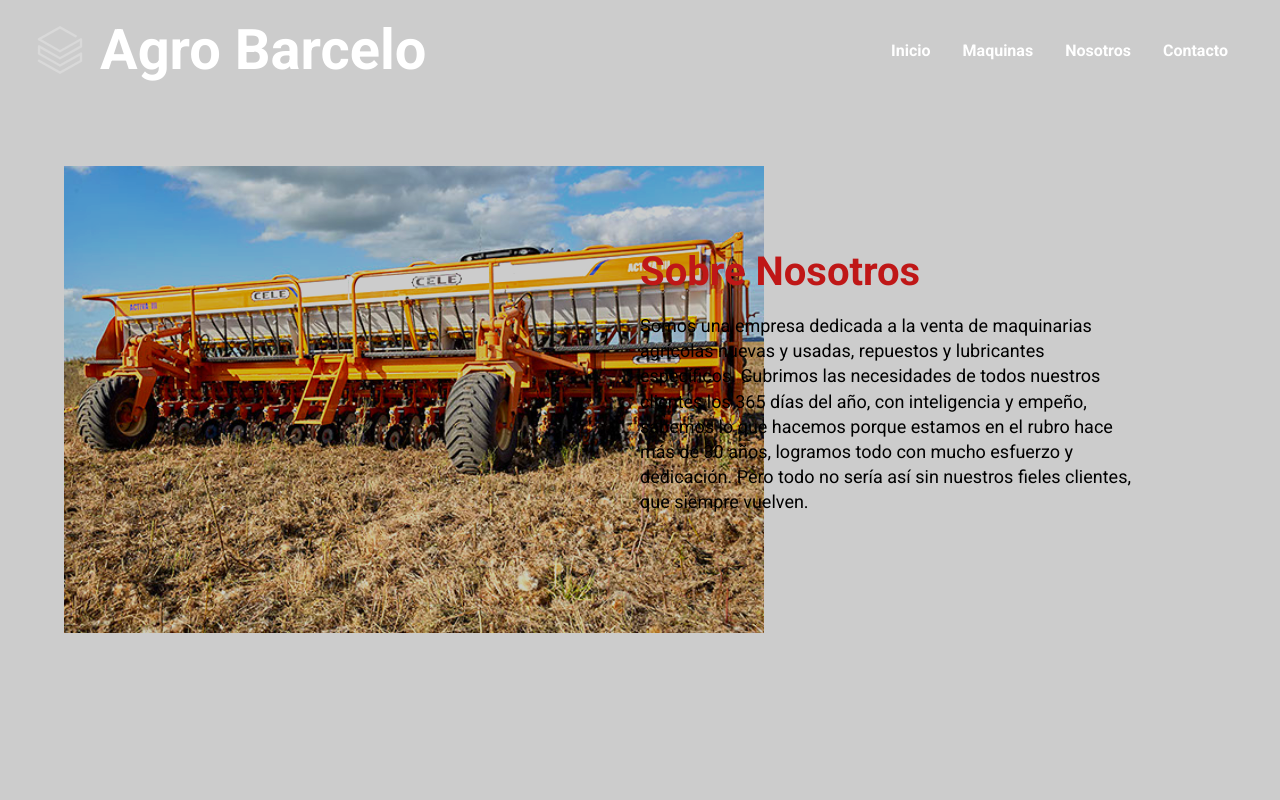
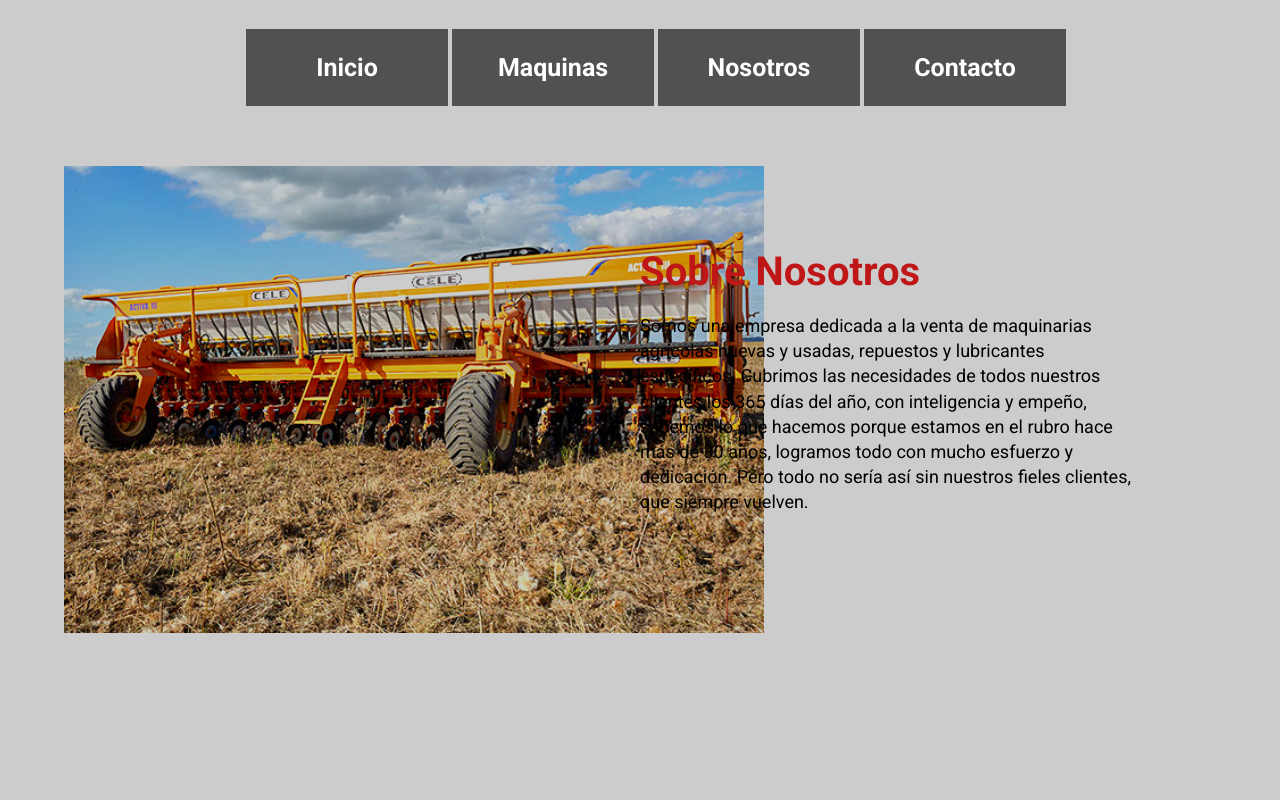
Before and after one commit to GianlucaTerzoni/agrobarcelo, a React (Create React App) app: page /about in a window 1280 px wide. Shown: the top 800 px of the page. Built offline with nearby package versions, Linux system fonts and the light colour scheme.

Commit message:
cfg nueva

```diff
--- a/src/App.js
+++ b/src/App.js
@@ -16,7 +16,10 @@ function App() {
 
       <Navbar />
       <Hero />
+      <About />
       <Concesionario />
+      <Maquinas  />
+      <Contact />
       <Footer />
       <Maps />
 
--- a/src/components/HeroStyles.css
+++ b/src/components/HeroStyles.css
@@ -42,4 +42,5 @@
     .hero .content{
         margin-left: 1rem;
     }
+
 }
--- a/src/components/Navbar.js
+++ b/src/components/Navbar.js
@@ -12,15 +12,15 @@ const Navbar = () => {
     <div name="top" className="navbar">
       <div className="container">
         <div className="logo">
-          <SiDatabricks className="icon" />
-          <h1>Agro Barcelo</h1>
+
         </div>
+
         <ul className={nav ? "nav-menu active" : "nav-menu"}>
           <li><Link to='/'>Inicio</Link></li>
           <li><Link to='/maquinas'>Maquinas</Link></li>
           <li><Link to='/about'>Nosotros</Link></li>
           <li><Link to='/contact'>Contacto</Link></li>
-          <div className="hamburger" onClick={handleNav}> {!nav ? <FaBars className="icon" /> : <FaTimes className="icon" />} </div>
+
         </ul>
         <div className="hamburger" onClick={handleNav}>
           {!nav ? <FaBars className="icon" /> : <FaTimes className="icon" />}
--- a/src/components/NavbarStyles.css
+++ b/src/components/NavbarStyles.css
@@ -1,14 +1,16 @@
 .navbar {
   width: 100%;
-  height: 100px;
+  height: 300px;
   position: absolute;
   z-index: 10;
+
 }
 
 .navbar .container {
   display: flex;
   justify-content: space-between;
   align-items: center;
+
 }
 
 .navbar .logo {
@@ -31,22 +33,32 @@
 }
 
 .navbar .nav-menu {
+  width: 100%;
   display: flex;
-  overflow: visible;
-  padding: 1rem;
+  padding: 12rem;
+  font-size: 25px;
+  margin-top: -165px;
 }
 
+.navbar li {
+  width: 100%;
+  padding: 1.5rem;
+  font-weight: 600;
+  color: white;
+  background-color: rgba(0, 0, 0, .6);
+  margin: 0.1rem;
+  text-align: center;
+  transition: 0.3s;
+  cursor: pointer;
+}
+.navbar li:hover {
+  background-color: rgb(248, 7, 7);
+}
 
 .navbar .icon {
   font-size: 1.4rem;
   color: #fff;
   cursor: pointer;
-}
-
-.navbar li {
-  padding: 1rem;
-  font-weight: 600;
-  color: white;
 }
 
 @media screen and (max-width: 940px) {
@@ -62,7 +74,7 @@
     left: -100%;
     align-items: center;
     justify-content: center;
-    background-color: rgba(0, 0, 0, 0.858);
+    background: rgba(0, 0, 0, .8);
     transition: 0.5s ease-in;
 
   }
```
